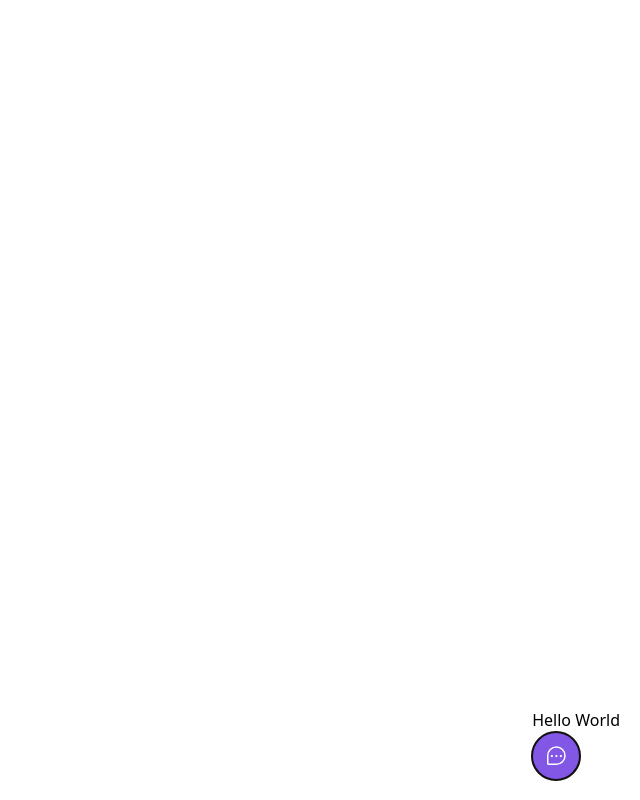
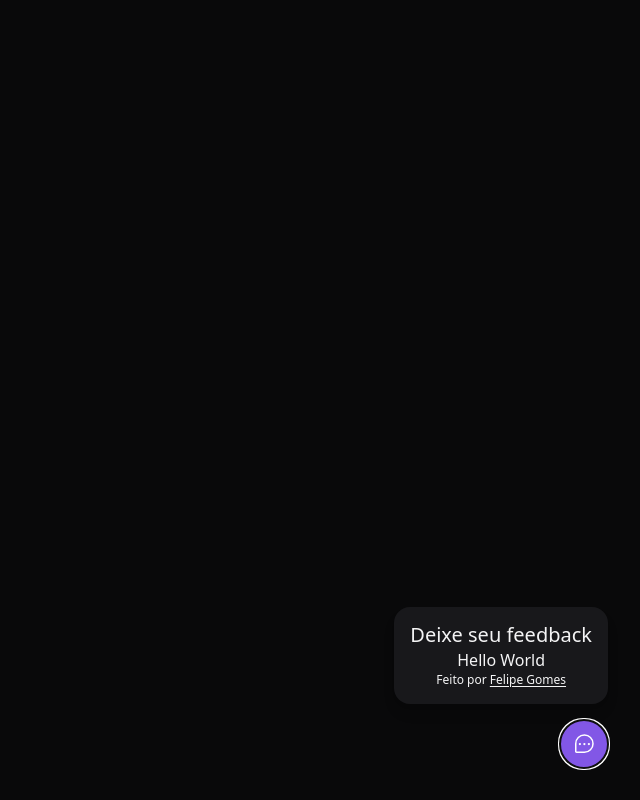
Before and after one commit to FelipeEnigmaRock/projeto_return, a React (Vite) app in the folder web/: page / in a window 1280 px wide. Both pictures are taken after a click on the button "Feedback". Shown: the whole page, without its empty margins (640-1280 px from the left). Built offline with nearby package versions, Linux system fonts and the light colour scheme.

Commit message:
começando formulário widget

```diff
--- a/web/src/components/Widget.tsx
+++ b/web/src/components/Widget.tsx
@@ -1,10 +1,13 @@
 import { ChatTeardropDots } from 'phosphor-react';
 import { Popover } from '@headlessui/react'
+import { WidgetForm } from './WidgetForm';
 
 export function Widget() {
     return (
-        <Popover className='absolute bottom-5 right-5'>
-           <Popover.Panel>Hello World</Popover.Panel>
+        <Popover className='absolute bottom-4 right-4 md:bottom-8 right-8 flex flex-col items-end'>
+           <Popover.Panel>
+               <WidgetForm />
+           </Popover.Panel>
 
         <Popover.Button className='bg-brand-500 rounded-full px-3 h-12 text-white flex items-center group'>
             <ChatTeardropDots className='h-6 w-6' />
--- /dev/null
+++ b/web/src/components/WidgetForm.tsx
@@ -0,0 +1,17 @@
+export function WidgetForm() {
+    return (
+        <div className="bg-zinc-900 p-4 relative rounded-2xl mb-4 flex flex-col items-center shadow-lg w-[calc(100vw-4rem)] md:w-auto">
+            <header>
+                <span className="text-xl leading-6">Deixe seu feedback</span>
+            </header>
+
+
+            <p>Hello World</p>
+
+
+            <footer className="text-xs">
+                Feito por <a className="underline underline-offset-2" href="https://github.com/FelipeEnigmaRock"> Felipe Gomes </a>
+            </footer>
+        </div>
+    )
+}
--- a/web/src/global.css
+++ b/web/src/global.css
@@ -1,3 +1,7 @@
 @tailwind base;
 @tailwind components;
 @tailwind utilities;
+
+body {
+    @apply bg-[#09090A] text-zinc-100
+}
```
